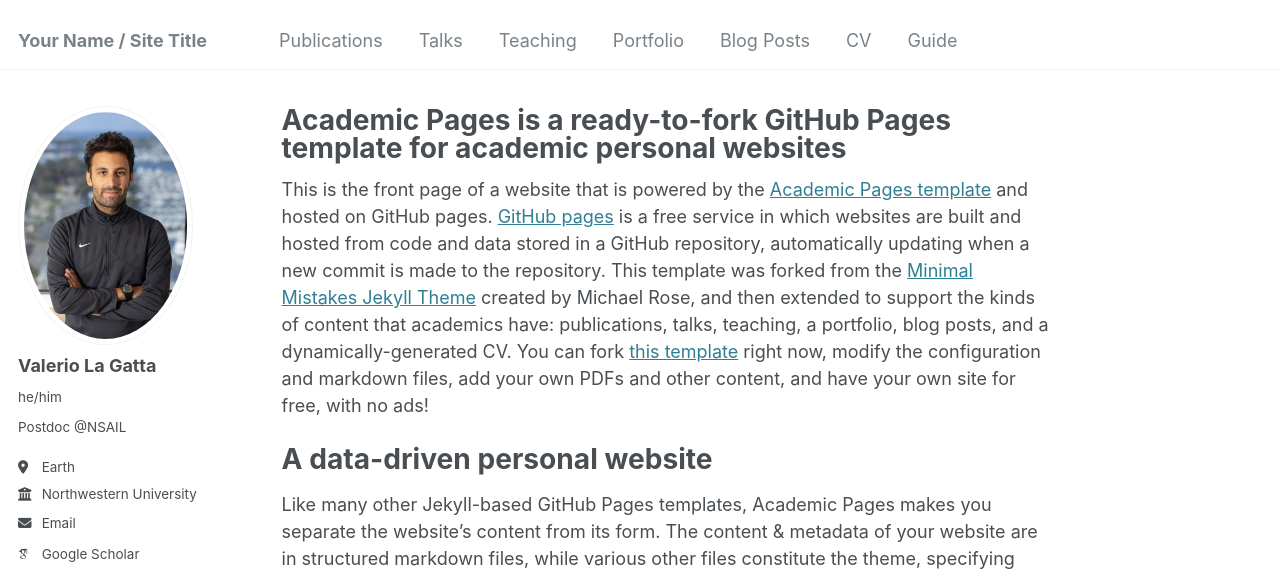
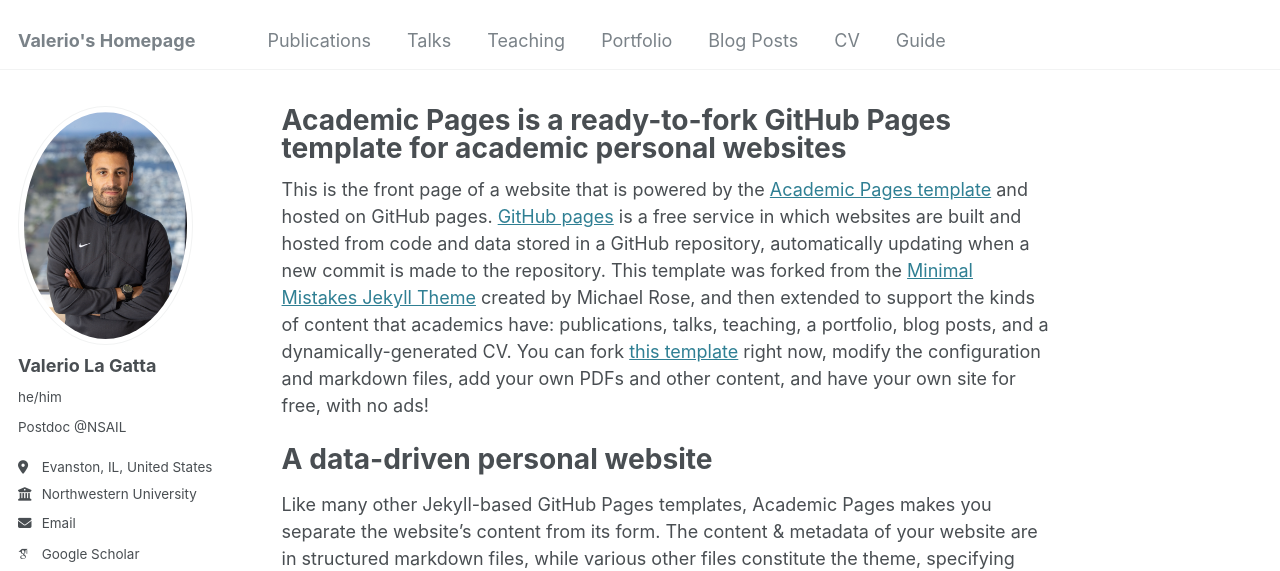
Before and after one commit to valeriolagatta/valeriolagatta.github.io, a Jekyll site: the page built from _pages/about.md, in a window 1280 px wide. Shown: the top 571 px of the page. Built offline with Jekyll 4.4.1, drawn with Linux system fonts in a browser that asks for light colours; some web fonts are replaced.

Commit message:
Update _config.yml

```diff
--- a/_config.yml
+++ b/_config.yml
@@ -8,7 +8,7 @@
 
 # Basic Site Settings
 locale                   : "en-US"
-title                    : "Your Name / Site Title"
+title                    : "Valerio's Homepage"
 title_separator          : "-"
 name                     : &name "Valerio La Gatta"
 description              : &description "Postdoc @NSAIL"
@@ -25,7 +25,7 @@ author:
   name             : "Valerio La Gatta"
   pronouns         : "he/him"
   bio              : "Postdoc @NSAIL"
-  location         : "Earth"
+  location         : "Evanston, IL, United States"
   employer         : "Northwestern University"
   uri              : # URL
   email            : "valerio.lagatta@northwestern.edu"
```
